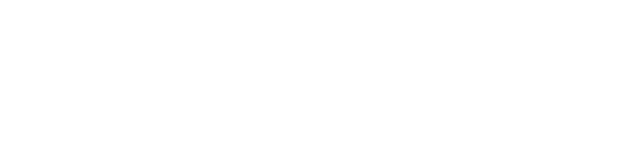
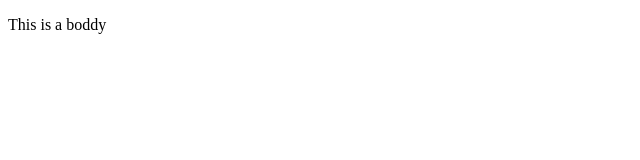
Before and after one commit to whigician/First-repository, a plain HTML site: page index.html in a window 1280 px wide. Shown: the whole page, without its empty margins (0-640 px from the left). Drawn offline with Linux system fonts and the light colour scheme.

Commit message:
Update the index.html from the remote jhost

```diff
--- a/index.html
+++ b/index.html
@@ -7,6 +7,6 @@
     <title>Document</title>
 </head>
 <body>
-
+    <p>This is a boddy</p>
 </body>
 </html>
```
